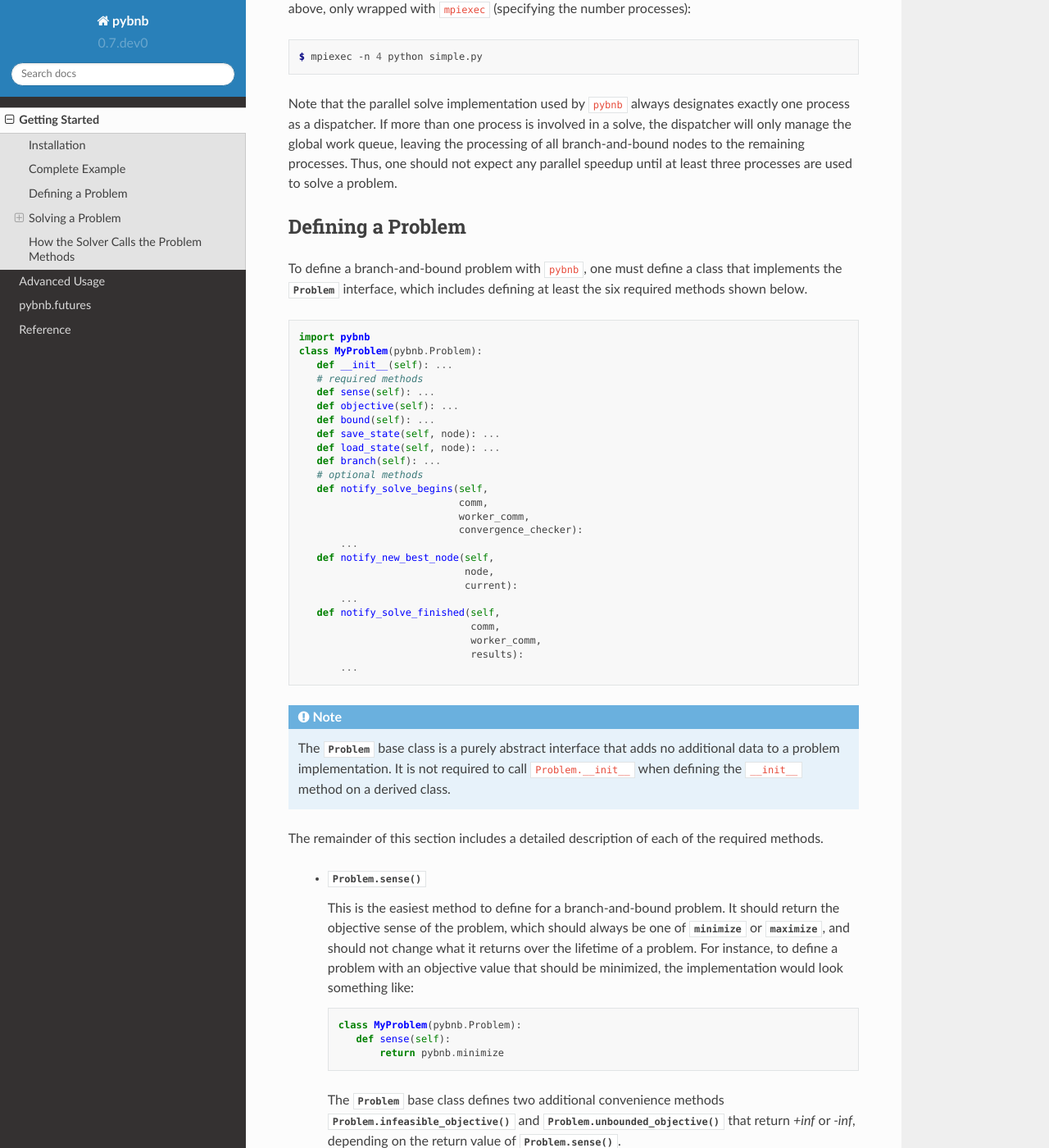
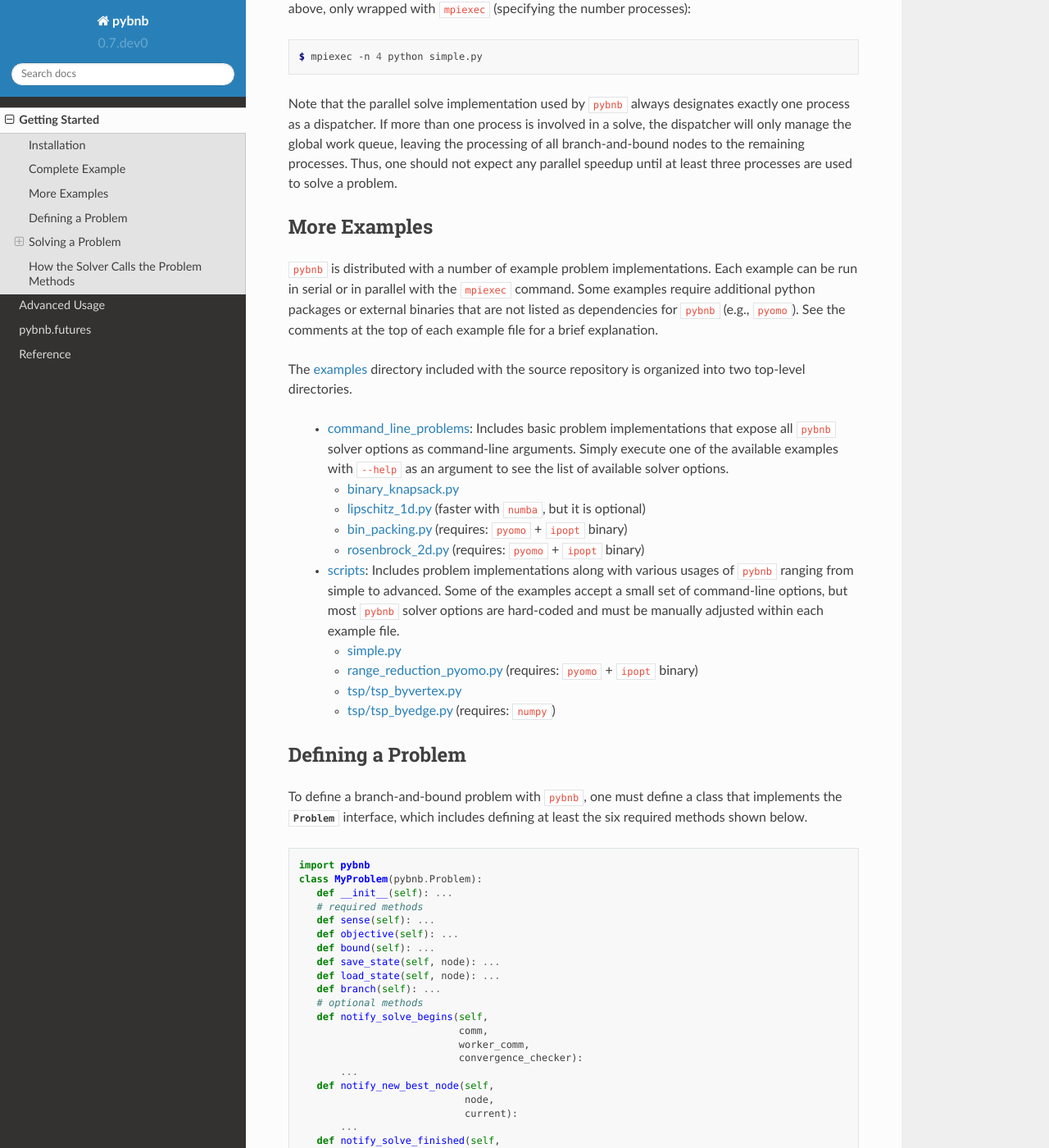
Before and after one commit to ghackebeil/pybnb, a Sphinx documentation site: the page built from doc/getting_started/index.rst, in a window 1280 px wide and 1400 px high, scrolled down 821 px. Shown: the whole window at 82% size. Built offline with Sphinx 7.4.7 and the Read the Docs theme 2.0.0, drawn with Linux system fonts in a browser that asks for light colours.

Commit message:
adding a section to the docs that points to the examples

```diff
--- a/doc/getting_started/index.rst
+++ b/doc/getting_started/index.rst
@@ -49,6 +49,52 @@ queue, leaving the processing of all branch-and-bound nodes
 to the remaining processes. Thus, one should not expect any
 parallel speedup until at least three processes are used to
 solve a problem.
+
+More Examples
+-------------
+
+``pybnb`` is distributed with a number of example problem
+implementations. Each example can be run in serial or in
+parallel with the ``mpiexec`` command. Some examples require
+additional python packages or external binaries that are not
+listed as dependencies for ``pybnb`` (e.g., ``pyomo``). See
+the comments at the top of each example file for a brief
+explanation.
+
+The `examples
+<https://github.com/ghackebeil/pybnb/blob/master/examples>`_
+directory included with the source repository is organized
+into two top-level directories.
+
+ - `command_line_problems
+   <https://github.com/ghackebeil/pybnb/blob/master/examples/command_line_problems>`_:
+   Includes basic problem implementations that expose all ``pybnb``
+   solver options as command-line arguments. Simply execute
+   one of the available examples with ``--help`` as an
+   argument to see the list of available solver options.
+
+   - `binary_knapsack.py <https://github.com/ghackebeil/pybnb/blob/master/examples/command_line_problems/binary_knapsack.py>`_
+
+   - `lipschitz_1d.py <https://github.com/ghackebeil/pybnb/blob/master/examples/command_line_problems/lipschitz_1d.py>`_ (faster with ``numba``, but it is optional)
+
+   - `bin_packing.py <https://github.com/ghackebeil/pybnb/blob/master/examples/command_line_problems/bin_packing.py>`_ (requires: ``pyomo`` + ``ipopt`` binary)
+
+   - `rosenbrock_2d.py <https://github.com/ghackebeil/pybnb/blob/master/examples/command_line_problems/rosenbrock_2d.py>`_ (requires: ``pyomo`` + ``ipopt`` binary)
+
+
+
+ - `scripts
+   <https://github.com/ghackebeil/pybnb/blob/master/examples/scripts>`_:
+   Includes problem implementations along with various
+   usages of ``pybnb`` ranging from simple to advanced. Some
+   of the examples accept a small set of command-line
+   options, but most ``pybnb`` solver options are hard-coded
+   and must be manually adjusted within each example file.
+
+   - `simple.py <https://github.com/ghackebeil/pybnb/blob/master/examples/scripts/simple.py>`_
+   - `range_reduction_pyomo.py <https://github.com/ghackebeil/pybnb/blob/master/examples/scripts/range_reduction_pyomo.py>`_ (requires: ``pyomo`` + ``ipopt`` binary)
+   - `tsp/tsp_byvertex.py <https://github.com/ghackebeil/pybnb/blob/master/examples/scripts/tsp/tsp_byvertex.py>`_
+   - `tsp/tsp_byedge.py <https://github.com/ghackebeil/pybnb/blob/master/examples/scripts/tsp/tsp_byedge.py>`_ (requires: ``numpy``)
 
 Defining a Problem
 ------------------
```
